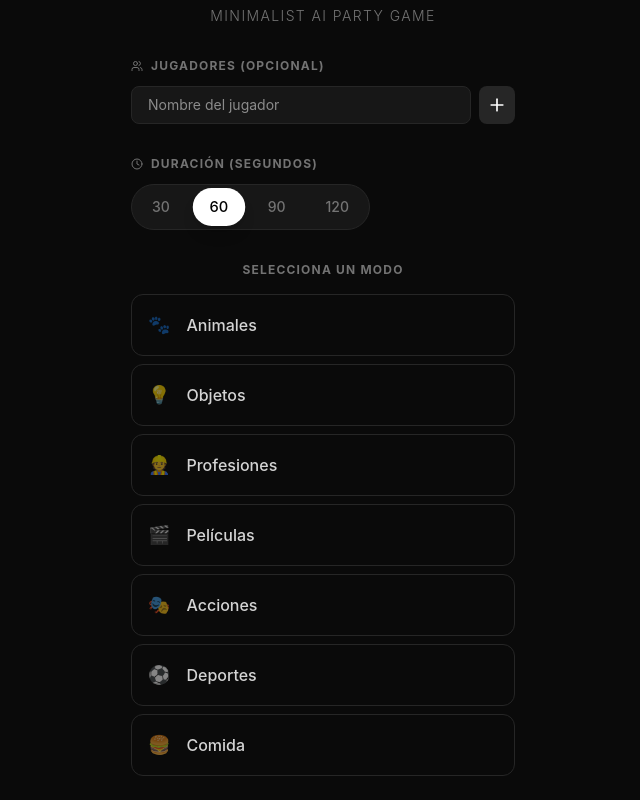
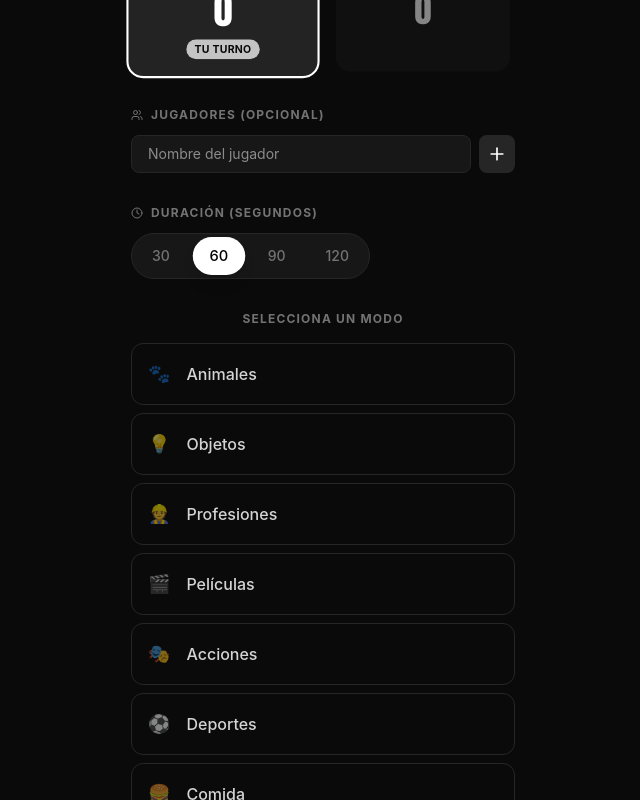
Before and after one commit to karateka2610/neural-charades-game, a React (Vite) app in the folder client/: page / in a window 1280 px wide. Shown: the whole page, without its empty margins (317-957 px from the left). Built offline with nearby package versions, Linux system fonts and the light colour scheme.

Commit message:
Add Team Mode, Pro Audio and Haptics

```diff
--- a/client/src/App.tsx
+++ b/client/src/App.tsx
@@ -6,6 +6,14 @@ import ParticleBackground from './components/ParticleBackground';
 
 export type GameState = 'MENU' | 'CREATE_DECK' | 'PLAYING';
 
+export interface Team {
+  id: 1 | 2;
+  name: string;
+  score: number;
+  color: string;
+  bgColor: string;
+}
+
 function App() {
   const [gameState, setGameState] = useState<GameState>('MENU');
   const [currentDeck, setCurrentDeck] = useState<string[]>([]);
@@ -13,10 +21,28 @@ function App() {
   const [gameDuration, setGameDuration] = useState<number>(60);
   const [playerNames, setPlayerNames] = useState<string[]>([]);
 
+  // Team State
+  const [teams, setTeams] = useState<Team[]>([
+    { id: 1, name: 'Equipo 1', score: 0, color: 'text-cyan-400', bgColor: 'bg-cyan-500' },
+    { id: 2, name: 'Equipo 2', score: 0, color: 'text-red-400', bgColor: 'bg-red-500' }
+  ]);
+  const [currentTeamTurn, setCurrentTeamTurn] = useState<1 | 2>(1);
+
   const startGame = (words: string[], topic: string) => {
     setCurrentDeck(words);
     setDeckTopic(topic);
     setGameState('PLAYING');
+  };
+
+  const handleGameEnd = (score: number) => {
+    // Update score for current team
+    setTeams(prev => prev.map(t =>
+      t.id === currentTeamTurn ? { ...t, score: t.score + score } : t
+    ));
+
+    // Switch turn
+    setCurrentTeamTurn(prev => prev === 1 ? 2 : 1);
+    setGameState('MENU');
   };
 
   return (
@@ -36,6 +62,8 @@ function App() {
             setGameDuration={setGameDuration}
             playerNames={playerNames}
             setPlayerNames={setPlayerNames}
+            teams={teams}
+            currentTeamTurn={currentTeamTurn}
           />
         )}
         {gameState === 'CREATE_DECK' && (
@@ -49,8 +77,10 @@ function App() {
             words={currentDeck}
             topic={deckTopic}
             onExit={() => setGameState('MENU')}
+            onGameEnd={handleGameEnd}
             initialTime={gameDuration}
             playerNames={playerNames}
+            currentTeam={teams.find(t => t.id === currentTeamTurn)!}
           />
         )}
       </div>
--- a/client/src/components/MainMenu.tsx
+++ b/client/src/components/MainMenu.tsx
@@ -1,7 +1,8 @@
 import { motion, AnimatePresence } from 'framer-motion';
-import { BrainCircuit, Play, Sparkles, Clock, Users, Plus, X } from 'lucide-react';
+import { BrainCircuit, Play, Sparkles, Clock, Users, Plus, X, Trophy } from 'lucide-react';
 import { PRESETS } from '../data/PRESETS';
 import { useState } from 'react';
+import { Team } from '../App';
 
 interface Props {
     onStart: (words?: string[], topic?: string) => void;
@@ -9,9 +10,11 @@ interface Props {
     setGameDuration: (duration: number) => void;
     playerNames: string[];
     setPlayerNames: (names: string[]) => void;
+    teams: Team[];
+    currentTeamTurn: 1 | 2;
 }
 
-const MainMenu = ({ onStart, gameDuration, setGameDuration, playerNames, setPlayerNames }: Props) => {
+const MainMenu = ({ onStart, gameDuration, setGameDuration, playerNames, setPlayerNames, teams, currentTeamTurn }: Props) => {
     const [newName, setNewName] = useState('');
 
     // Función simple para barajar array (Fisher-Yates)
@@ -40,23 +43,42 @@ const MainMenu = ({ onStart, gameDuration, setGameDuration, playerNames, setPlay
     const timeOptions = [30, 60, 90, 120];
 
     return (
-        <div className="flex flex-col items-center justify-center h-full bg-neutral-950 p-6 overflow-y-auto">
+        <div className="flex flex-col items-center justify-center h-full bg-neutral-950 p-6 overflow-y-auto w-full">
             <motion.div
                 initial={{ opacity: 0, y: -20 }}
                 animate={{ opacity: 1, y: 0 }}
                 transition={{ duration: 0.8 }}
-                className="text-center mb-8 mt-6"
+                className="text-center mb-6 mt-4"
             >
-                <div className="flex justify-center mb-4">
-                    <BrainCircuit size={48} className="text-white opacity-80" />
+                <div className="flex justify-center mb-2">
+                    <BrainCircuit size={40} className="text-white opacity-80" />
                 </div>
-                <h1 className="text-4xl font-bold tracking-tighter text-white font-game mb-2">
+                <h1 className="text-3xl font-bold tracking-tighter text-white font-game mb-1">
                     NEURAL CHARADES
                 </h1>
-                <p className="text-neutral-500 text-sm font-light tracking-widest uppercase">
-                    Minimalist AI Party Game
-                </p>
             </motion.div>
+
+            {/* SCOREBOARD */}
+            <div className="flex w-full max-w-sm gap-4 mb-8">
+                {teams.map((team) => (
+                    <motion.div
+                        key={team.id}
+                        animate={{
+                            scale: currentTeamTurn === team.id ? 1.05 : 0.95,
+                            opacity: currentTeamTurn === team.id ? 1 : 0.5
+                        }}
+                        className={`flex-1 rounded-2xl p-4 flex flex-col items-center border-2 ${currentTeamTurn === team.id ? 'border-white bg-white/10' : 'border-transparent bg-white/5'}`}
+                    >
+                        <span className={`text-sm font-bold uppercase tracking-widest ${team.color}`}>{team.name}</span>
+                        <span className="text-4xl font-game mt-1">{team.score}</span>
+                        {currentTeamTurn === team.id && (
+                            <div className="mt-2 text-[10px] bg-white text-black px-2 py-0.5 rounded-full font-bold uppercase tracking-wide animate-pulse">
+                                TU TURNO
+                            </div>
+                        )}
+                    </motion.div>
+                ))}
+            </div>
 
             <div className="w-full max-w-sm space-y-8 mb-10">
 
```
